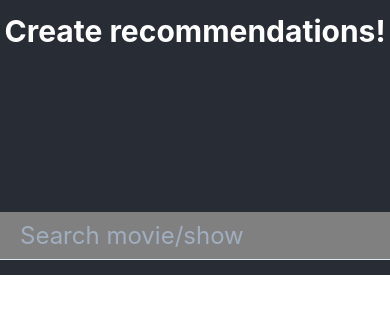
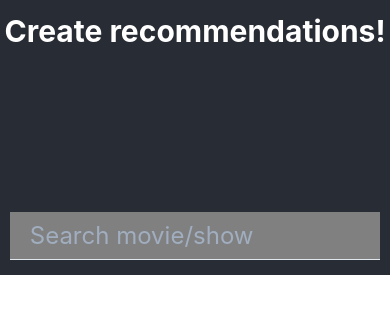
Before and after one commit to sondrew/smdb-frontend, a React (Create React App) app: page / in a window 390 px wide. Shown: the top 314 px of the page. Built offline with nearby package versions, Linux system fonts and the light colour scheme.

Commit message:
Add custom theme with breakpoints to Chakra

```diff
--- a/src/App.tsx
+++ b/src/App.tsx
@@ -8,12 +8,13 @@ import { BrowserRouter } from 'react-router-dom';
 import Dashboard from './Components/Dashboard';
 import WelcomePage from './Components/WelcomePage';
 import './App.css';
+import customTheme from './customTheme';
 
 function App() {
   return (
     <RecoilRoot>
       <BrowserRouter>
-        <ChakraProvider>
+        <ChakraProvider theme={customTheme}>
           <div className="App">
             <Routes>
               <Route path="/favourites" element={<Dashboard />} />
--- /dev/null
+++ b/src/customTheme.ts
@@ -0,0 +1,21 @@
+import { extendTheme } from '@chakra-ui/react';
+
+const customTheme = extendTheme({
+  // colors: {},
+  // fonts: {},
+  // fontSizes: {},
+  breakpoints: {
+    zero: '0px',
+    xxxs: '100px',
+    xxs: '320px',
+    xs: '500px',
+    sm: '750px',
+    md: '900px',
+    lg: '1200x',
+    xl: '1600px',
+    xxl: '2300px',
+    xxxl: '3200px',
+  },
+});
+
+export default customTheme;
```
